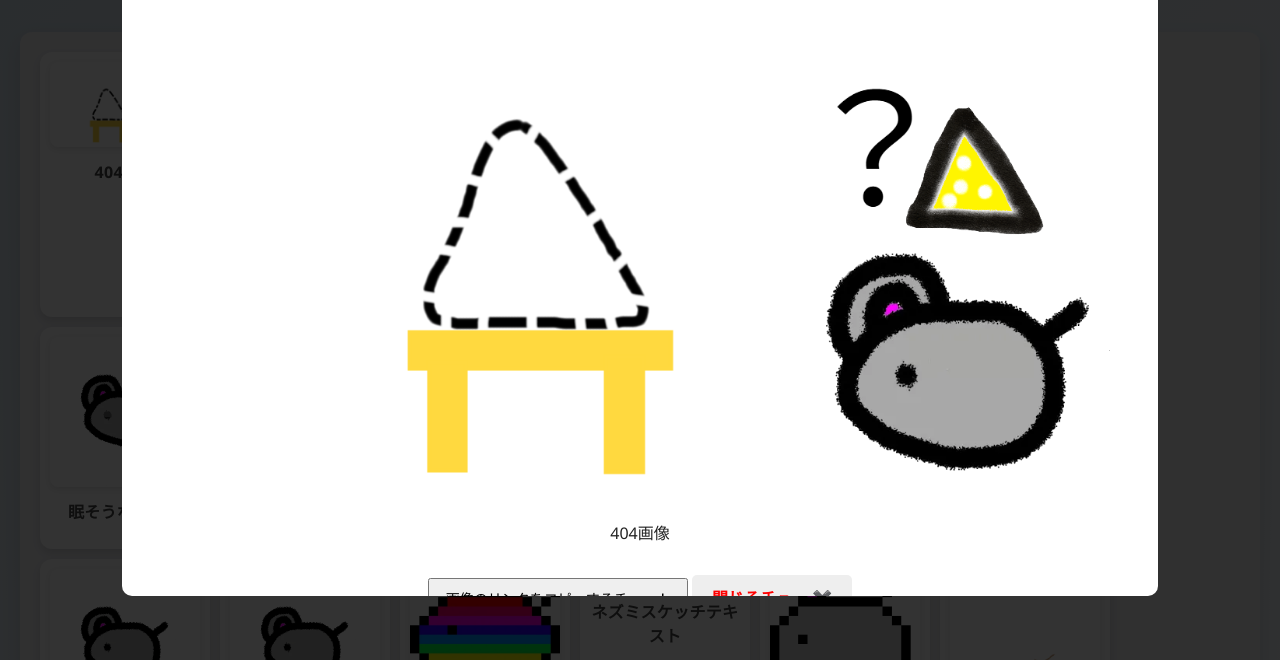
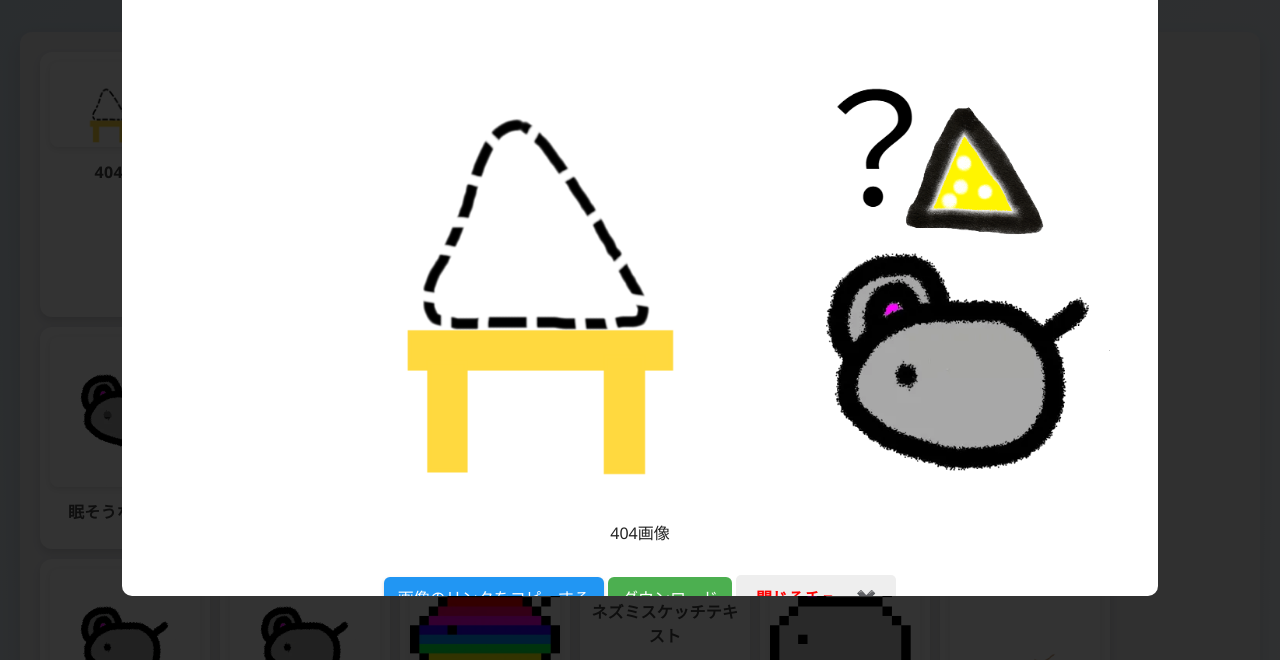
Before and after one commit to mouse0329/mouse-archive, a plain HTML site: page index.html in a window 1280 px wide. Both pictures are taken after a click on the element "404画像". Shown: the part 140-800 px from the top of the page. Drawn offline with Linux system fonts and the light colour scheme.

Commit message:
ダウンロードボタンの追加

```diff
--- a/index.css
+++ b/index.css
@@ -104,6 +104,30 @@
      width: 100%;
      height: 100%;
      background-color: rgba(0, 0, 0, 0.8);
+
+     /* 共通のボタンスタイル */
+     button {
+         padding: 8px 14px;
+         font-size: 1rem;
+         border: none;
+         border-radius: 6px;
+         cursor: pointer;
+         background-color: #2196f3;
+         /* 青色ボタン */
+         color: white;
+         user-select: none;
+         transition: background-color 0.3s;
+         box-shadow: 0 2px 4px rgba(0, 0, 0, 0.15);
+     }
+
+     /* ホバー時 */
+     button:hover {
+         background-color: #1976d2;
+         /* ちょっと濃い青 */
+     }
+
+     /* 閉じるボタンは #modal-close で別指定済みだからここには入れなくてOKチュー */
+
  }
 
  #modal-content {
@@ -172,3 +196,25 @@
      background-color: rgba(255, 255, 255, 0);
      /* 背景色がないと透けるので注意 */
  }
+
+ #download-btn {
+     display: inline-block;
+     padding: 8px 14px;
+     background-color: #4caf50;
+     /* 緑色ボタン */
+     color: white;
+     /* 文字白色 */
+     text-decoration: none;
+     /* 下線なし */
+     border-radius: 6px;
+     cursor: pointer;
+     user-select: none;
+     font-size: 1rem;
+     text-align: center;
+     transition: background-color 0.3s;
+ }
+
+ #download-btn:hover {
+     background-color: #45a049;
+     /* ホバーで少し濃い緑 */
+ }
--- a/index.html
+++ b/index.html
@@ -28,7 +28,8 @@
         <div id="modal-content">
             <img id="modal-img" src="" alt="">
             <p id="modal-caption"></p>
-            <button id="copy-btn">画像のリンクをコピーするチュー！</button>
+            <button id="copy-btn">画像のリンクをコピーする</button>
+            <a id="download-btn" href="" download>ダウンロード</a>
             <div id="modal-close">閉じるチュー ✖️</div>
         </div>
     </div>
--- a/index.js
+++ b/index.js
@@ -40,6 +40,19 @@ const renderImages = imgs => {
             document.getElementById('modal-img').src = url;
             document.getElementById('modal-caption').textContent = description || filename;
             document.getElementById('copy-btn').setAttribute('data-url', url);
+            document.getElementById('modal').style.display = 'flex';
+        });
+        div.addEventListener('click', () => {
+            const url = `${location.origin}/imgs/${filename}`;
+            document.getElementById('modal-img').src = url;
+            document.getElementById('modal-caption').textContent = description || filename;
+            document.getElementById('copy-btn').setAttribute('data-url', url);
+
+            // ダウンロードリンクの設定
+            const downloadBtn = document.getElementById('download-btn');
+            downloadBtn.href = url;
+            downloadBtn.download = filename; // 保存時のファイル名
+
             document.getElementById('modal').style.display = 'flex';
         });
     });
```
